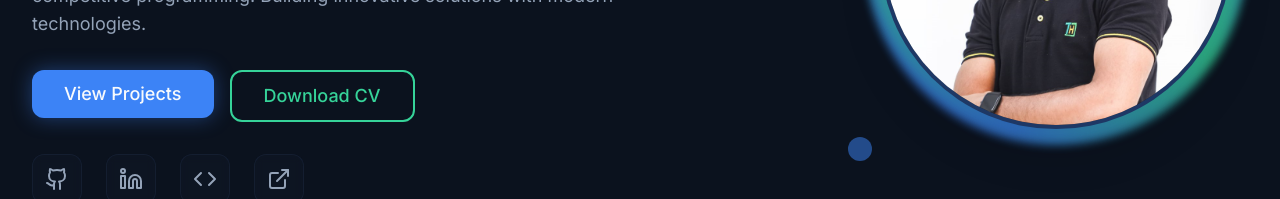
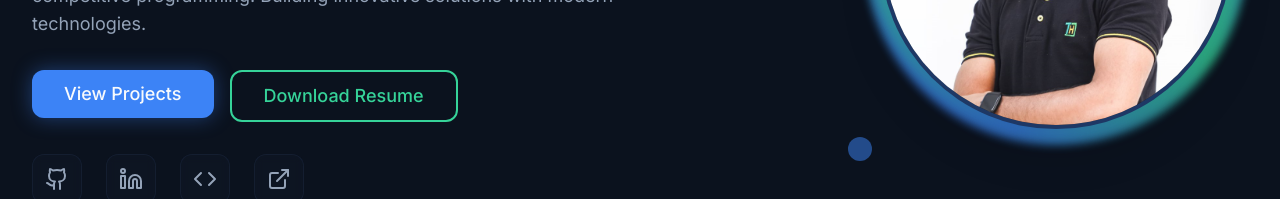
Before and after one commit to SriDurgaPrasad/New_Portfolio, a React (Vite) app: page / in a window 1280 px wide. Shown: the part 443-642 px from the top of the page. Built offline with nearby package versions, Linux system fonts and the light colour scheme; the HTML template or start-up script is replaced by a standard one.

Commit message:
Update Hero.tsx

```diff
--- a/src/components/Hero.tsx
+++ b/src/components/Hero.tsx
@@ -120,8 +120,8 @@ const Hero = () => {
                 size="lg"
                 asChild
               >
-                <a href="/lovable-uploads/efad154e-1e99-41fd-9122-7b202df66c7d.png" download>
-                  Download CV
+                <a href="" download>
+                  Download Resume
                 </a>
               </Button>
             </motion.div>
```
